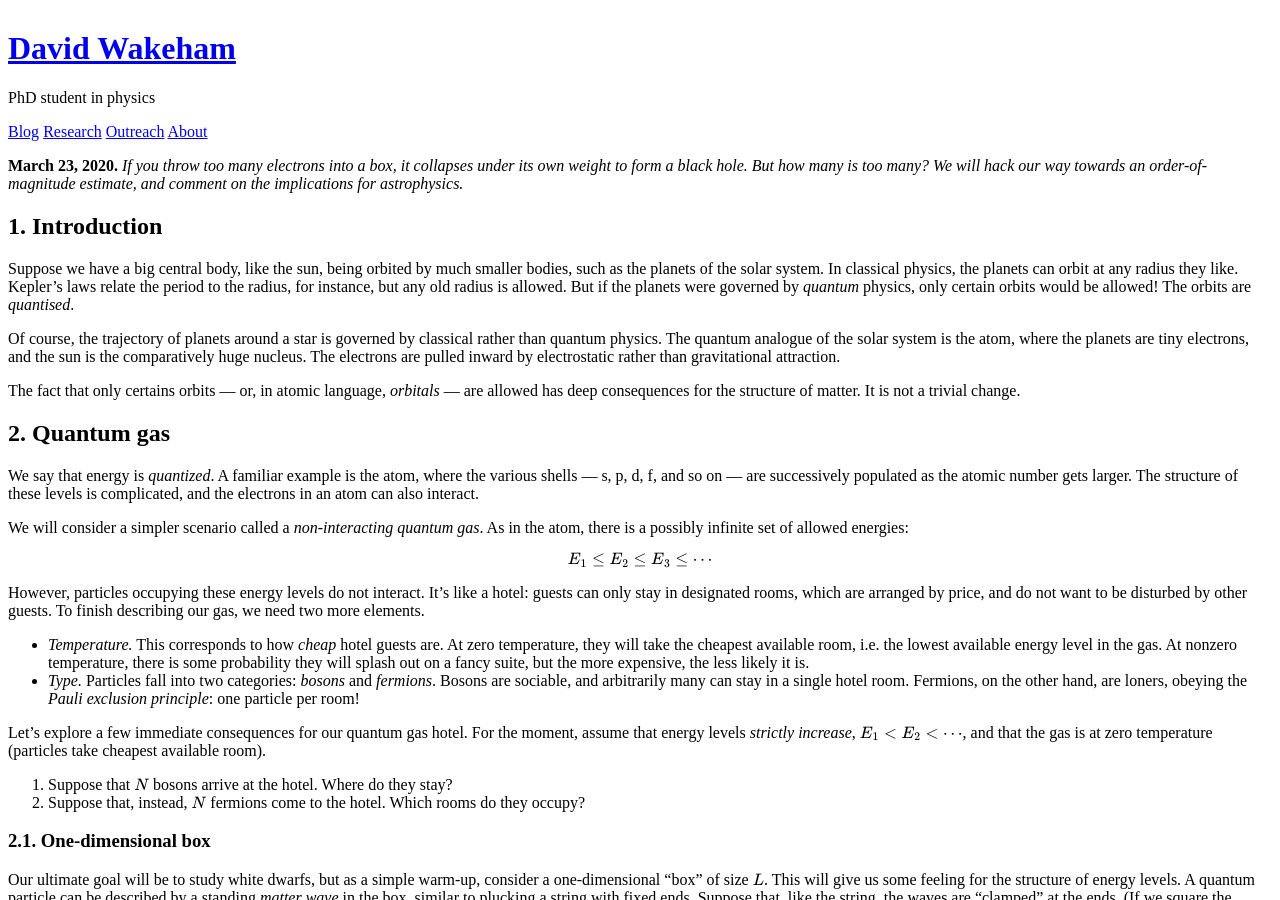
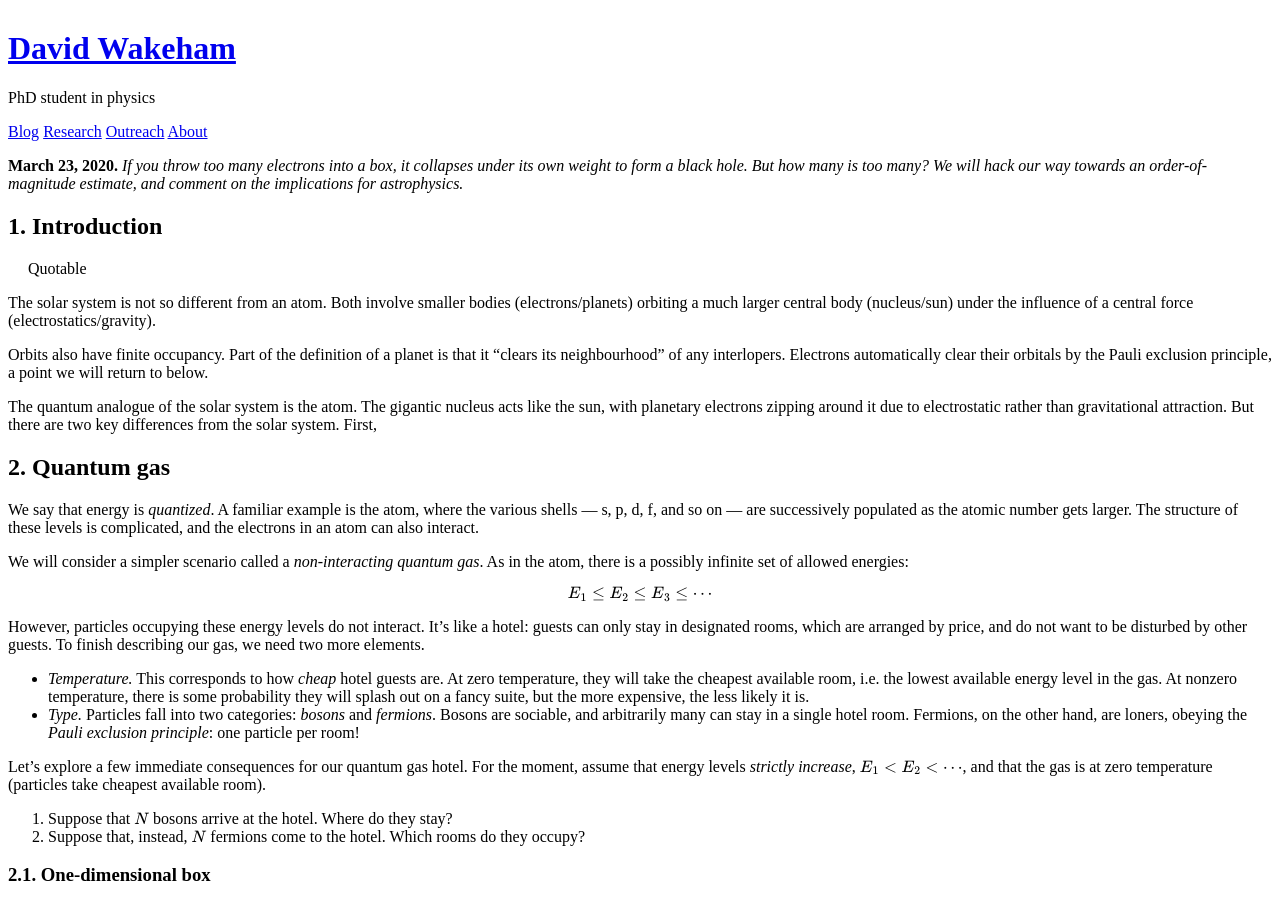
Before and after one commit to hapax/hapax.github.io, a Jekyll site: the page built from assets/chandra.md, in a window 1280 px wide and 900 px high, scrolled down 347 px. Built offline with Jekyll 4.4.1, drawn with Linux system fonts in a browser that asks for light colours; our own code applies the rules of GitHub Pages for plain Markdown files; formulas are drawn with MathJax 3; a script that is not in the unit is left out; some of the changed text lies outside the part shown.

Commit message:
Update chandra.md

```diff
--- a/assets/chandra.md
+++ b/assets/chandra.md
@@ -14,28 +14,26 @@ date:  2020-03-23
 
 ## 1. Introduction <a id="sec-1" name="sec-1"></a>
 
-Suppose we have a big central body, like the sun, being orbited by
-much smaller bodies, such as the planets of the solar system.
-In classical physics, the planets can orbit at any radius they like.
-Kepler's laws relate the period to the radius, for instance, but any
-old radius is allowed.
-But if the planets were governed by *quantum* physics, only certain
-orbits would be allowed!
-The orbits are *quantised*.
+<span style="padding-left: 20px; display:block">
+Quotable
+</span>
 
-Of course, the trajectory of planets around a star is governed by
-classical rather than quantum physics.
-The quantum analogue of the solar system is the atom, where the
-planets are tiny electrons, and the sun is the comparatively huge
-nucleus.
-The electrons are pulled inward by electrostatic rather than
-gravitational attraction.
+The solar system is not so different from an atom.
+Both involve smaller bodies (electrons/planets) orbiting a much
+larger central body (nucleus/sun) under the influence of a
+central force (electrostatics/gravity).
 
+Orbits also have finite occupancy.
+Part of the definition of a planet is that it "clears its
+neighbourhood" of any interlopers.
+Electrons automatically clear their orbitals by the Pauli exclusion
+principle, a point we will return to below.
 
-The fact that only certains orbits --- or, in atomic language,
-*orbitals* --- are allowed has deep consequences for the structure of
-matter.
-It is not a trivial change.
+The quantum analogue of the solar system is the atom.
+The gigantic nucleus acts like the sun, with planetary electrons
+zipping around it due to electrostatic rather than gravitational attraction.
+But there are two key differences from the solar system.
+First,
 
 ## 2. Quantum gas <a id="sec-2" name="sec-2"></a>
 
@@ -198,3 +196,18 @@ $$
 
 Plug in numbers and compare the mass of the largest neutron star to the mass of our sun, $M_\odot = 2\times 10^{30} \text{ kg}$.
 You should find $M_C \approx 1.7 M_\odot$.
+
+## Extra
+
+The fact that only certains orbits --- or, in atomic language,
+*orbitals* --- are allowed has deep consequences for the structure of
+matter.
+It is not a trivial change.
+But if the planets were governed by *quantum* physics, only certain
+orbits would be allowed!
+The orbits are *quantised*.
+Suppose we have a big central body, like the sun, being orbited by
+much smaller bodies, such as the planets of the solar system.
+In classical physics, the planets can orbit at any radius they like.
+Kepler's laws relate the period to the radius, for instance, but any
+old radius is allowed.
```
